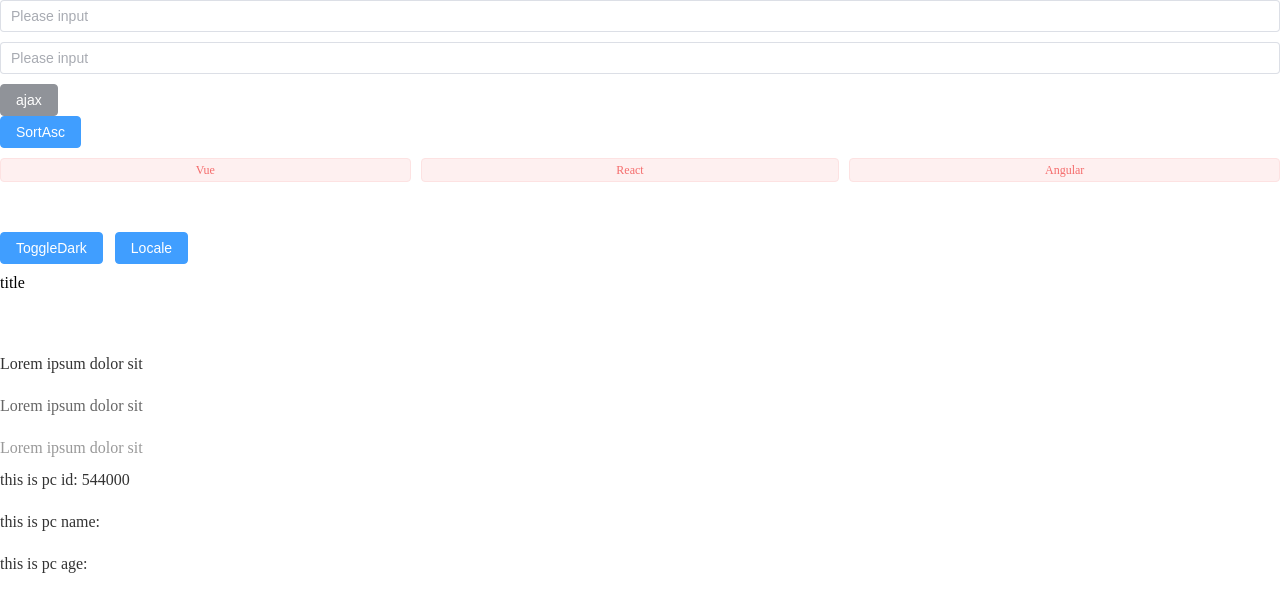
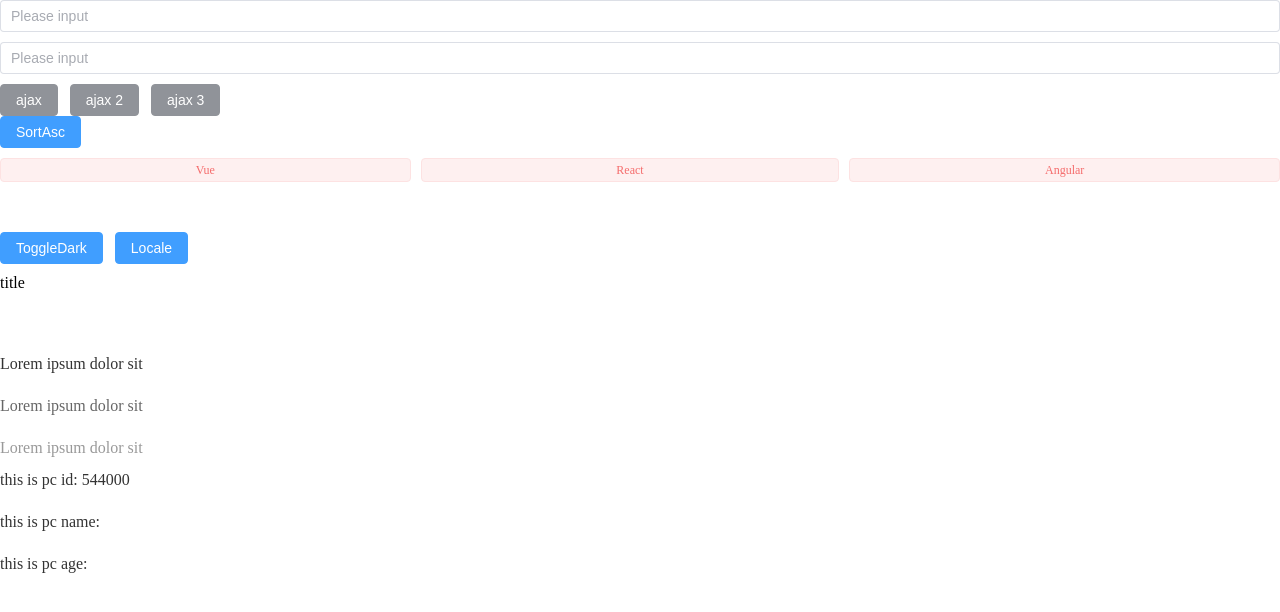
Before and after one commit to span-qwer/span-admin, a Nuxt app: page / in a window 1280 px wide. Shown: the top 612 px of the page. Built offline with nearby package versions, Linux system fonts and the light colour scheme; no server answers.

Commit message:
git 命令

```diff
--- a/layouts/h5-base.vue
+++ b/layouts/h5-base.vue
@@ -6,7 +6,7 @@
 </template>
 
 <script lang="ts" setup>
-import { appStore } from '../store/appStore'
+import { appStore } from '@/store/appStore'
 const store = appStore()
 </script>
 
--- a/pages/index.vue
+++ b/pages/index.vue
@@ -13,6 +13,12 @@
       <div>
         <el-button @click="getData" type="info" :loading="getData.Loading">
           {{ $t('ajax') }}
+        </el-button>
+        <el-button @click="getData2" type="info" :loading="getData2.Loading">
+          {{ $t('ajax') }} 2
+        </el-button>
+        <el-button @click="getData3" type="info" :loading="getData3.Loading">
+          {{ $t('ajax') }} 3
         </el-button>
       </div>
     </div>
@@ -84,9 +90,18 @@ const getData = useLoading(async () => {
   reset()
 })
 
+const getData2 = useLoading(async () => {
+  await store.setAppId()
+  reset()
+})
+
+const getData3 = useLoading(async () => {
+  await store.setAppId()
+  reset()
+})
+
 onMounted(() => {
   getData()
   console.log('%cindex.vue line:89 locale', 'color: #007acc;', locale)
 })
 </script>
-~/store/app~/store/appStore
```
Also changed, not shown: 1 other file (tests, documents, lock files or other folders).
